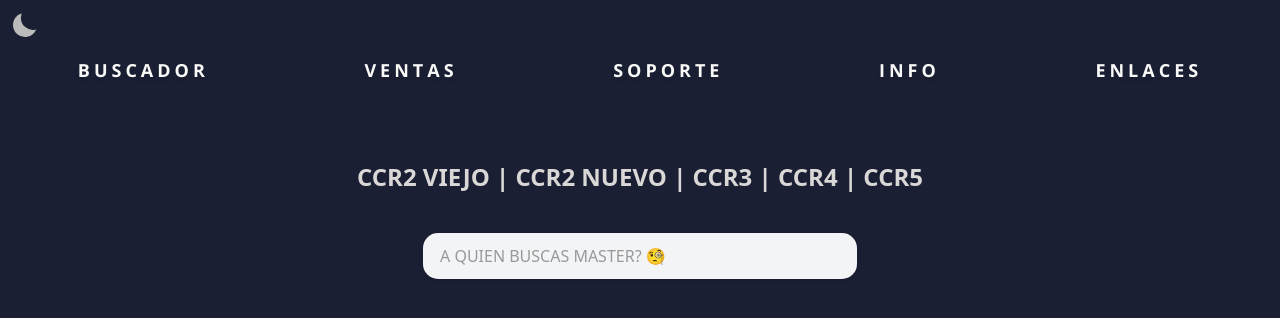
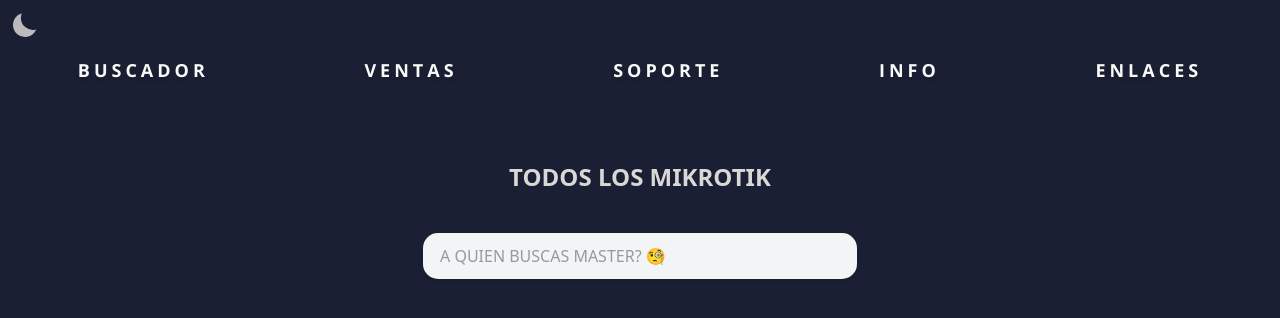
Before and after one commit to agustinhahn/respuestasRapidas, a React (Vite) app: page /buscador in a window 1280 px wide. Shown: the top 318 px of the page. Built offline with nearby package versions, Linux system fonts and the light colour scheme.

Commit message:
Update Buscador.jsx

```diff
--- a/src/components/Buscador.jsx
+++ b/src/components/Buscador.jsx
@@ -19,6 +19,10 @@
         return "CCR4";
       case "http://161.0.75.33:81/graphs":
         return "CCR5";
+      case "http://172.16.0.17:91/graphs":
+        return "LAUGE";
+      case "http://10.0.46.1:91/graphs":
+        return "ARROYO";
       default:
         return "Desconocido"; // Si el origen no coincide, muestra 'Desconocido'
     }
@@ -40,7 +44,7 @@
 
   return (
     <div className='buscadorContainer'>
-      <h2 className='tituloBuscador'>CCR2 VIEJO | CCR2 NUEVO | CCR3 | CCR4 | CCR5</h2>
+      <h2 className='tituloBuscador'>TODOS LOS MIKROTIK</h2>
       <input
         type="text"
         placeholder='A QUIEN BUSCAS MASTER? 🧐'
```
